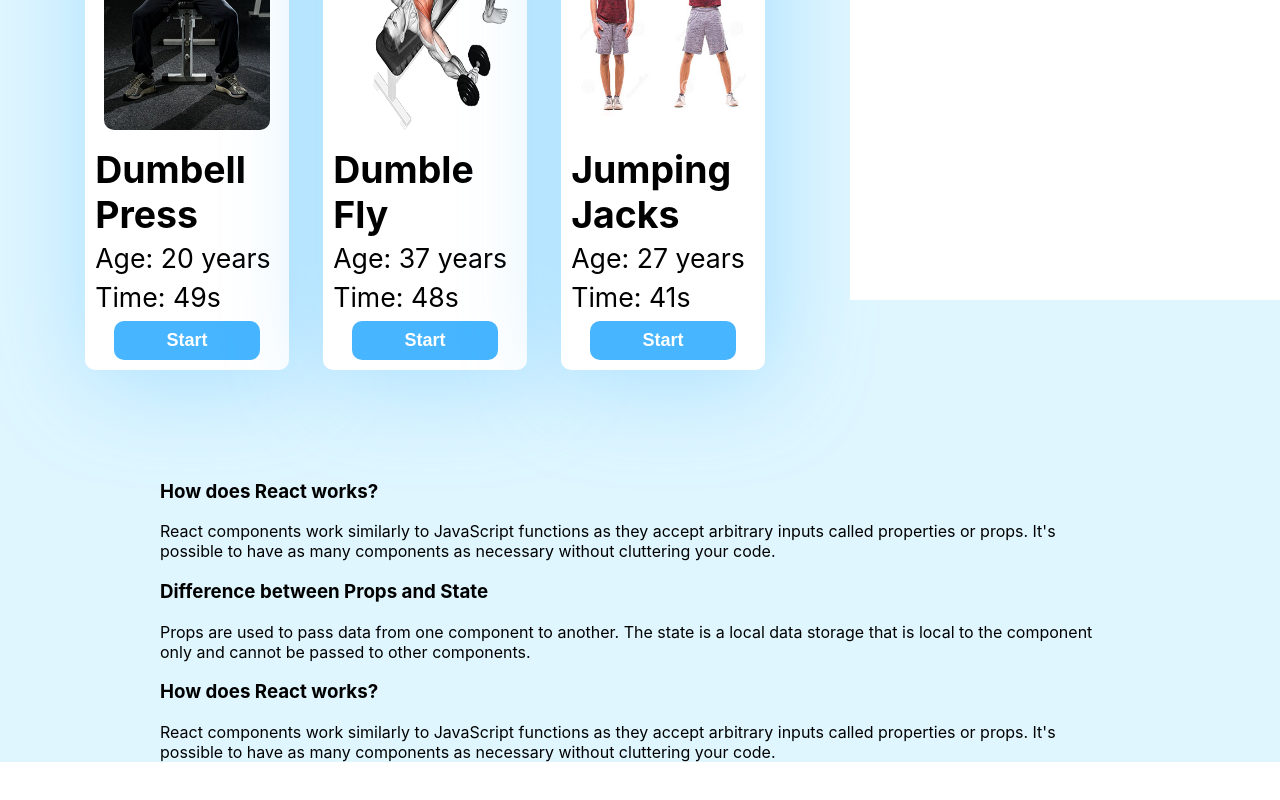
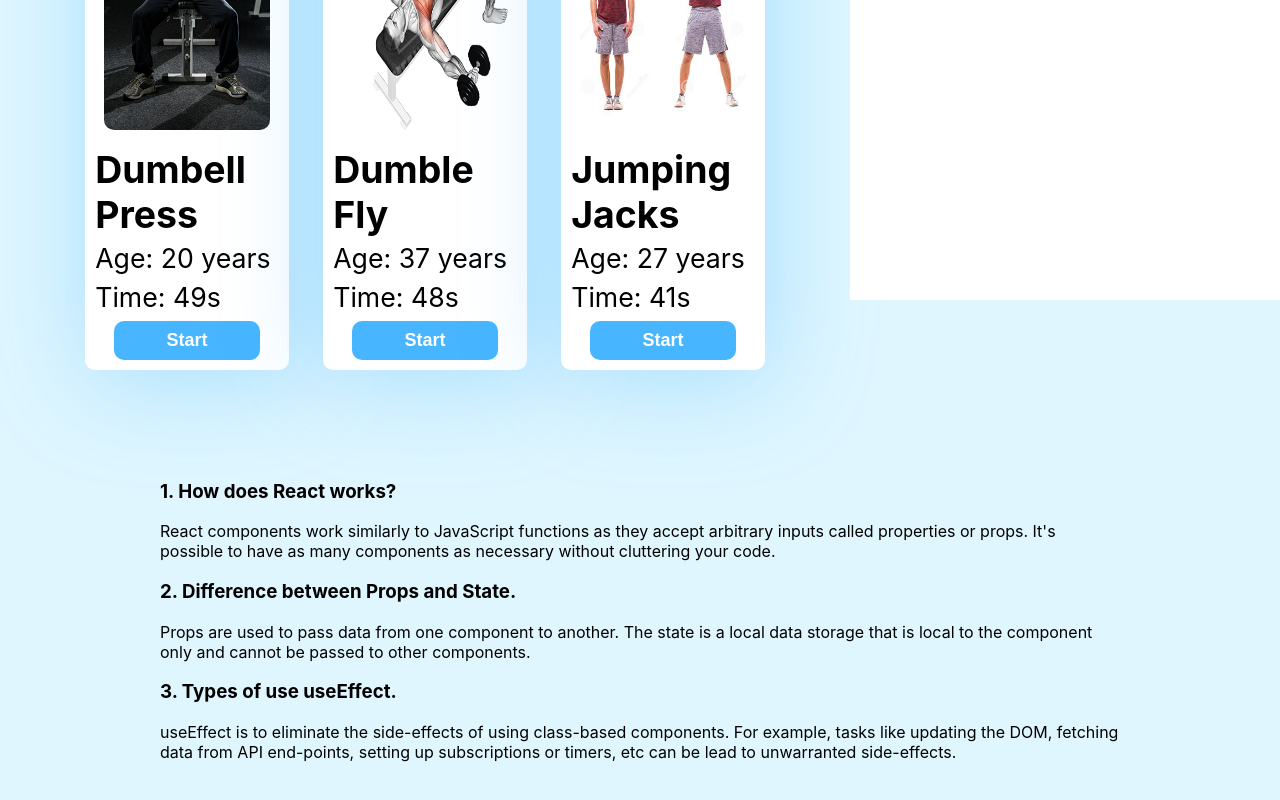
Before and after one commit to Tamjid-Mostafa/Muscle-Hunt, a React (Create React App) app: page / in a window 1280 px wide. Shown: the part 856-1656 px from the top of the page. Before the commit the page ends 1618 px from the top, so only its background shows below. Built offline with nearby package versions, Linux system fonts and the light colour scheme.

Commit message:
added toast

```diff
--- a/src/components/Blog/Blog.css
+++ b/src/components/Blog/Blog.css
@@ -1,3 +1,4 @@
 .blog{
     margin: 0 10rem;
+    padding-bottom: 10rem;
 }
--- a/src/components/Blog/Blog.js
+++ b/src/components/Blog/Blog.js
@@ -1,25 +1,27 @@
 import React from "react";
-import './Blog.css';
+import "./Blog.css";
 const Blog = () => {
   return (
     <div className="blog">
-      <h3>How does React works?</h3>
+      <h3>1. How does React works?</h3>
       <p>
         React components work similarly to JavaScript functions as they accept
         arbitrary inputs called properties or props. It's possible to have as
         many components as necessary without cluttering your code.
       </p>
-      <h3>Difference between Props and State</h3>
+      <h3>2. Difference between Props and State.</h3>
       <p>
         Props are used to pass data from one component to another. The state is
         a local data storage that is local to the component only and cannot be
         passed to other components.
       </p>
-      <h3>How does React works?</h3>
+      <h3>3. Types of use useEffect. </h3>
+
       <p>
-        React components work similarly to JavaScript functions as they accept
-        arbitrary inputs called properties or props. It's possible to have as
-        many components as necessary without cluttering your code.
+        useEffect is to eliminate the side-effects of using class-based
+        components. For example, tasks like updating the DOM, fetching data from
+        API end-points, setting up subscriptions or timers, etc can be lead to
+        unwarranted side-effects.
       </p>
     </div>
   );
--- a/src/components/Dashboard/Dashboard.css
+++ b/src/components/Dashboard/Dashboard.css
@@ -34,6 +34,7 @@
     border-radius: 10px;
     display: flex;
     justify-content: space-between;
+    margin-bottom: 2rem;
 }
 .btn-completed{
     color: #fff;
--- a/src/components/Dashboard/Dashboard.js
+++ b/src/components/Dashboard/Dashboard.js
@@ -21,9 +21,7 @@ const Dashboard = (props) => {
     }
   }, [get]);
 
-  const toast = () => {
-    toast("Okay");
-  };
+  const toastLoad = () => toast("Okay");
 
   let total = 0;
   for (const workout of dashboard) {
@@ -83,7 +81,7 @@ const Dashboard = (props) => {
           </p>
         </div>
         <div>
-          <button onClick={toast} className="btn-completed">
+          <button onClick={toastLoad} className="btn-completed">
             Completed
           </button>
           <ToastContainer
```
